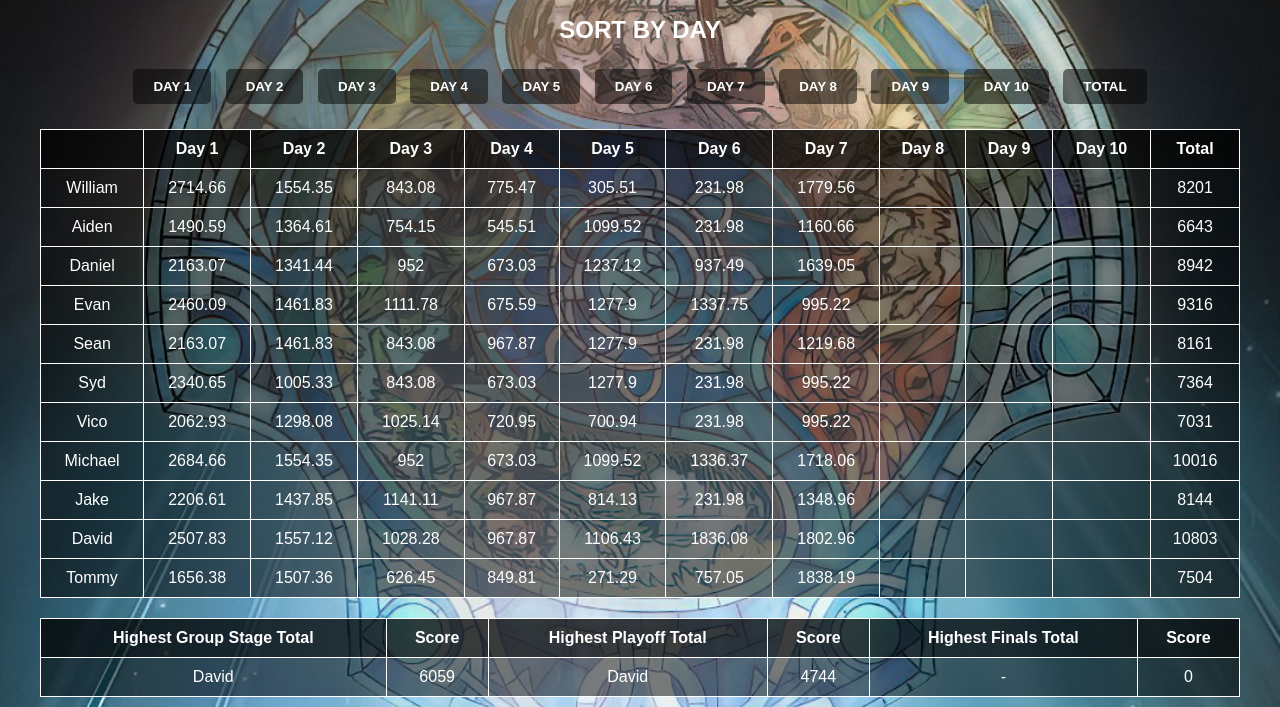
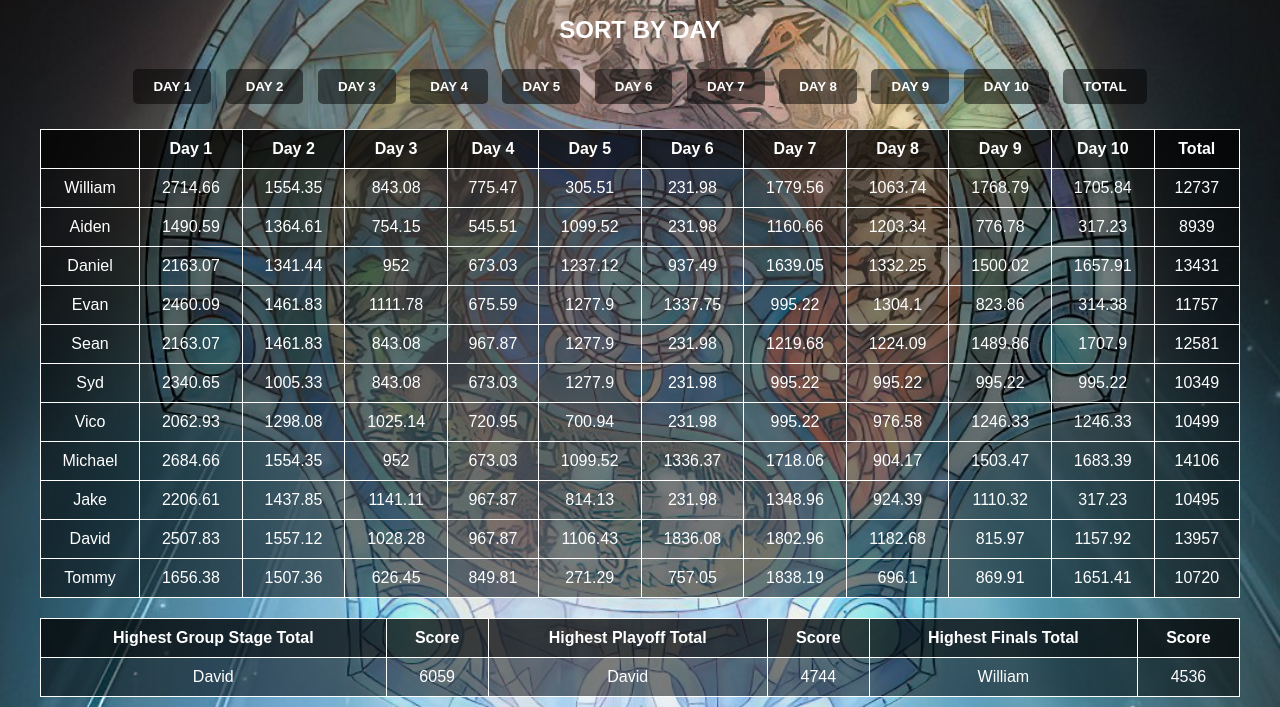
Before and after one commit to TheyCallMeKWAM/InternationalFantasy, a plain HTML site: page index.html in a window 1280 px wide. Shown: the part 132-839 px from the top of the page. Drawn offline with Linux system fonts and the light colour scheme.

Commit message:
Day 8-10 Final

```diff
--- a/index.html
+++ b/index.html
@@ -87,9 +87,9 @@
                     <td>305.51</td>
                     <td>231.98</td>
                     <td>1779.56</td>
-                    <td></td>
-                    <td></td>
-                    <td></td>
+                    <td>1063.74</td>
+                    <td>1768.79</td>
+                    <td>1705.84</td>
                     <td class="total">0</td>
                 </tr>
                 <tr>
@@ -101,9 +101,9 @@
                     <td>1099.52</td>
                     <td>231.98</td>
                     <td>1160.66</td>
-                    <td></td>
-                    <td></td>
-                    <td></td>
+                    <td>1203.34</td>
+                    <td>776.78</td>
+                    <td>317.23</td>
                     <td class="total">0</td>
                 </tr>
                 <tr>
@@ -115,9 +115,9 @@
                     <td>1237.12</td>
                     <td>937.49</td>
                     <td>1639.05</td>
-                    <td></td>
-                    <td></td>
-                    <td></td>
+                    <td>1332.25</td>
+                    <td>1500.02</td>
+                    <td>1657.91</td>
                     <td class="total">0</td>
                 </tr>
                 <tr>
@@ -129,9 +129,9 @@
                     <td>1277.9</td>
                     <td>1337.75</td>
                     <td>995.22</td>
-                    <td></td>
-                    <td></td>
-                    <td></td>
+                    <td>1304.1</td>
+                    <td>823.86</td>
+                    <td>314.38</td>
                     <td class="total">0</td>
                 </tr>
                 <tr>
@@ -143,9 +143,9 @@
                     <td>1277.9</td>
                     <td>231.98</td>
                     <td>1219.68</td>
-                    <td></td>
-                    <td></td>
-                    <td></td>
+                    <td>1224.09</td>
+                    <td>1489.86</td>
+                    <td>1707.9</td>
                     <td class="total">0</td>
                 </tr>
                 <tr>
@@ -157,9 +157,9 @@
                     <td>1277.9</td>
                     <td>231.98</td>
                     <td>995.22</td>
-                    <td></td>
-                    <td></td>
-                    <td></td>
+                    <td>995.22</td>
+                    <td>995.22</td>
+                    <td>995.22</td>
                     <td class="total">0</td>
                 </tr>
                 <tr>
@@ -171,9 +171,9 @@
                     <td>700.94</td>
                     <td>231.98</td>
                     <td>995.22</td>
-                    <td></td>
-                    <td></td>
-                    <td></td>
+                    <td>976.58</td>
+                    <td>1246.33</td>
+                    <td>1246.33</td>
                     <td class="total">0</td>
                 </tr>
                 <tr>
@@ -185,9 +185,9 @@
                     <td>1099.52</td>
                     <td>1336.37</td>
                     <td>1718.06</td>
-                    <td></td>
-                    <td></td>
-                    <td></td>
+                    <td>904.17</td>
+                    <td>1503.47</td>
+                    <td>1683.39</td>
                     <td class="total">0</td>
                 </tr>
                 <tr>
@@ -199,9 +199,9 @@
                     <td>814.13</td>
                     <td>231.98</td>
                     <td>1348.96</td>
-                    <td></td>
-                    <td></td>
-                    <td></td>
+                    <td>924.39</td>
+                    <td>1110.32</td>
+                    <td>317.23</td>
                     <td class="total">0</td>
                 </tr>
                 <tr>
@@ -213,9 +213,9 @@
                     <td>1106.43</td>
                     <td>1836.08</td>
                     <td>1802.96</td>
-                    <td></td>
-                    <td></td>
-                    <td></td>
+                    <td>1182.68</td>
+                    <td>815.97</td>
+                    <td>1157.92</td>
                     <td class="total">0</td>
                 </tr>
                 <tr>
@@ -227,9 +227,9 @@
                     <td>271.29</td>
                     <td>757.05</td>
                     <td>1838.19</td>
-                    <td></td>
-                    <td></td>
-                    <td></td>
+                    <td>696.1</td>
+                    <td>869.91</td>
+                    <td>1651.41</td>
                     <td class="total">0</td>
                 </tr>
             </tbody>
```
Also changed, not shown: Players Selected/Day 10.txt (added), 5 other files.
